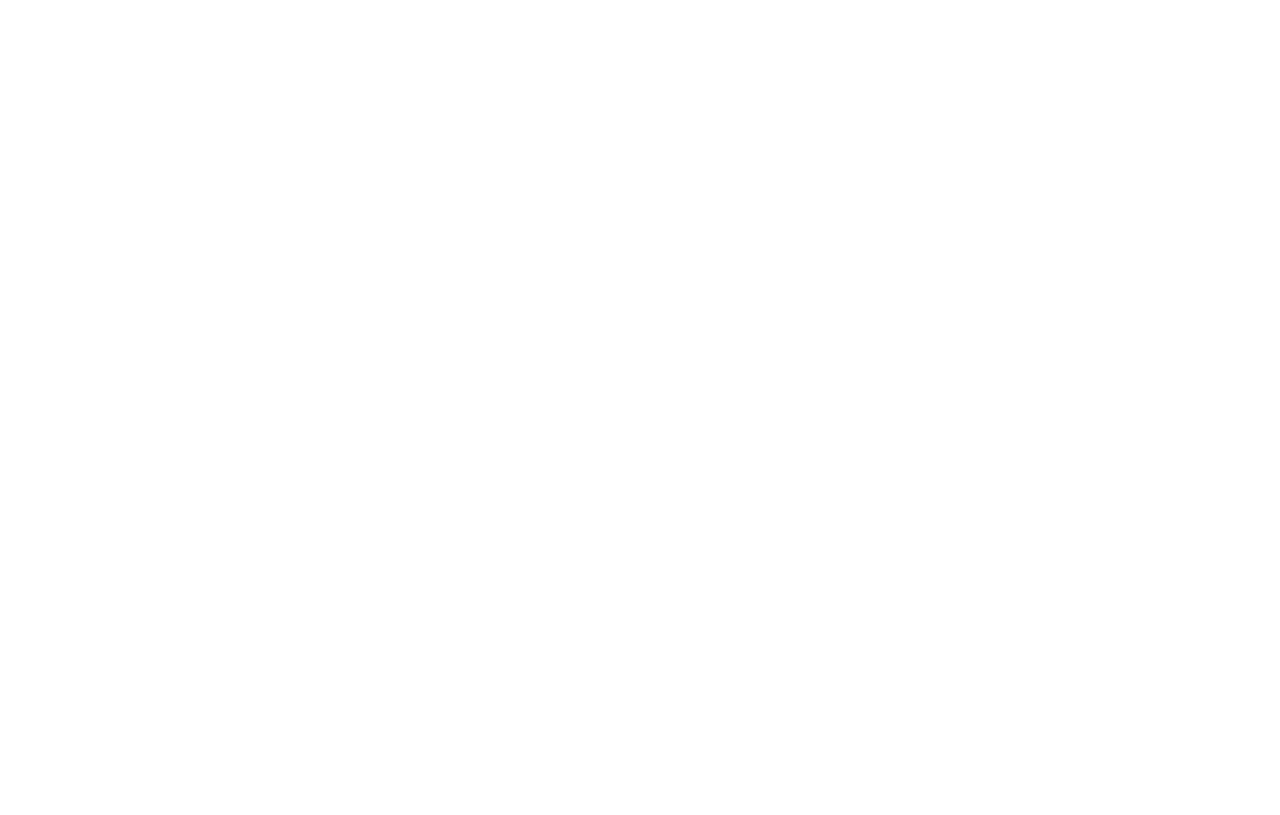
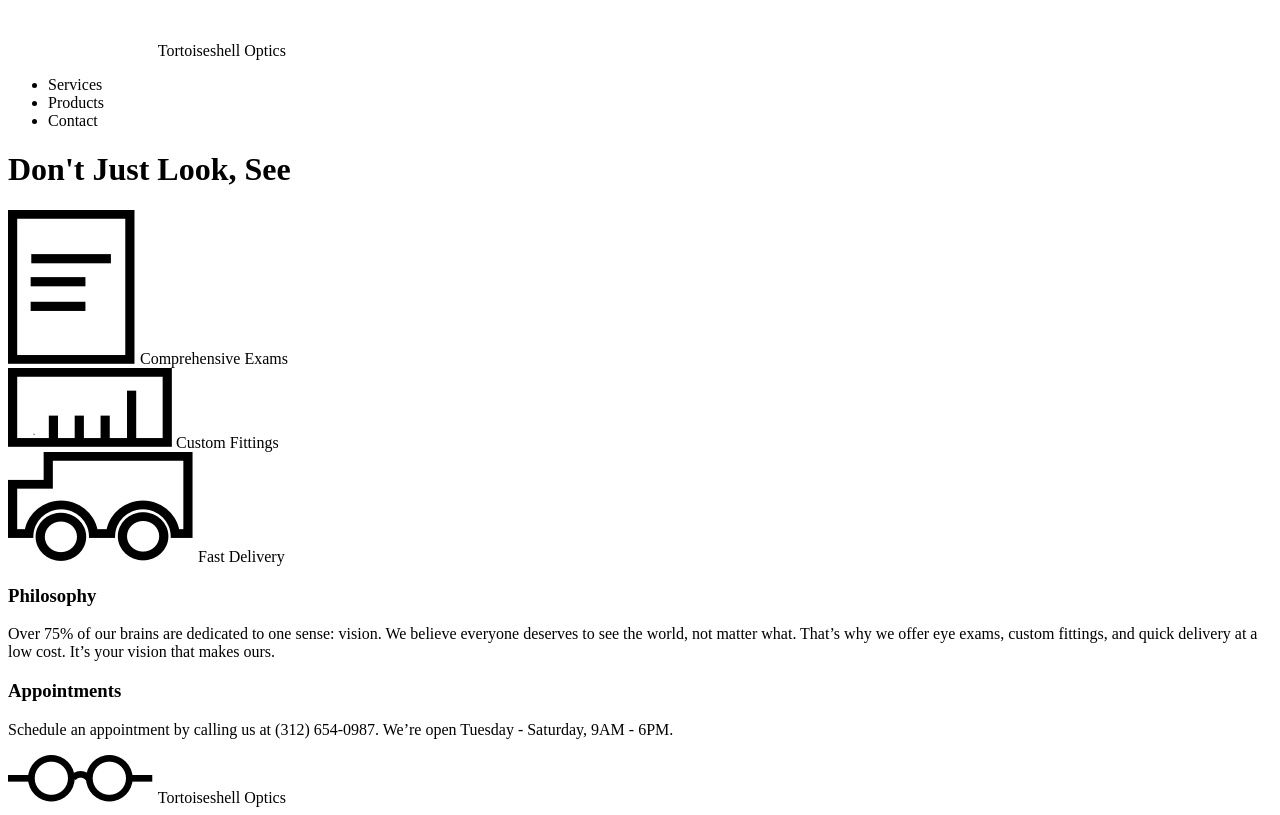
Before and after one commit to laurennagy/Tortoiseshell-Optics, a plain HTML site: page index.html in a window 1280 px wide. Drawn offline with Linux system fonts and the light colour scheme.

Commit message:
Create basic HTML page structure.

```diff
--- a/index.html
+++ b/index.html
@@ -9,29 +9,73 @@
     <header>
       <!-- Navigation -->
       <div class="container">
+        <div class="logo">
+          <img src="resources/img/logo-white.png" alt="logo">
+          <span>Tortoiseshell Optics</span>
+        </div>
       </div>
       <nav>
+        <ul class="container">
+          <li>Services</li>
+          <li>Products</li>
+          <li>Contact</li>
+        </ul>
       </nav>
 
       <!-- Banner Hero -->
-      <div>
+      <div class="hero">
+        <div class="container">
+          <div class="banner">
+            <h1>Don't Just Look, See</h1>
+          </div>
+        </div>
       </div>
     </header>
 
     <!-- Main Section -->
     <section>
       <!-- Icon section -->
-      <div>
+      <div class="container">
+        <div class="icons">
+          <div class="icon">
+            <img src="resources/img/paper-icon.png" alt="paper">
+            <span>Comprehensive Exams</span>
+          </div>
+          <div class="icon">
+            <img src="resources/img/ruler-icon.png" alt="ruler">
+            <span>Custom Fittings</span>
+          </div>
+          <div class="icon">
+            <img src="resources/img/truck-icon.png" alt="truck">
+            <span>Fast Delivery</span>
+          </div>
+        </div>
       </div>
 
       <!-- Philosophy and Appointments -->
-      <div>
+      <div class="container">
+        <div class="philosophy">
+          <div class="section-title">
+            <h3>Philosophy</h3>
+            <p>Over 75% of our brains are dedicated to one sense: vision. We believe everyone deserves to see the world, not matter what. That’s why we offer eye exams, custom fittings, and quick delivery at a low cost. It’s your vision that makes ours.</p>
+        </div>
+        <div class="appointment">
+          <div class="section-title">
+            <h3>Appointments</h3>
+            <p>Schedule an appointment by calling us at (312) 654-0987. We’re open Tuesday - Saturday, 9AM - 6PM.</p>
+        </div>
       </div>
 
     </section>
 
     <!-- Footer -->
     <footer>
+      <div class="container">
+        <div class="logo">
+          <img src="resources/img/logo-black.png" alt="logo">
+          <span>Tortoiseshell Optics</span>
+        </div>
+      </div>
     </footer>
 
   </body>
```
